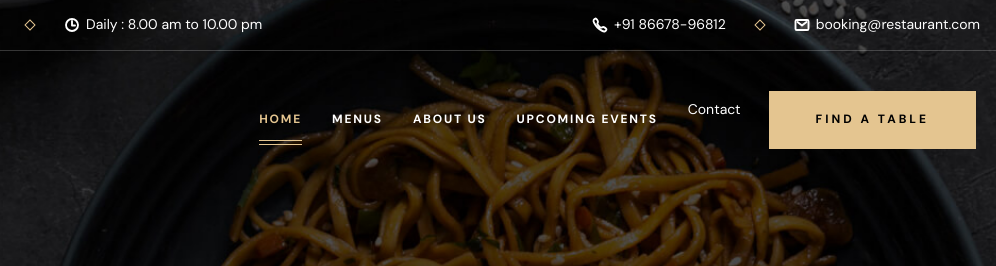
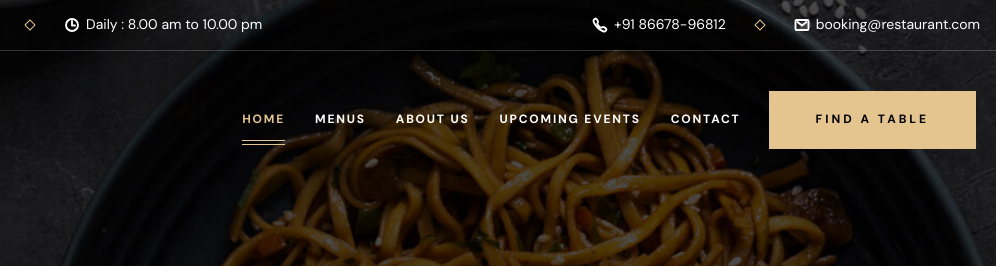
Before and after one commit to Saratsarat/grilli-restaurant, a plain HTML site: page index.html in a window 1280 px wide. Shown: the top 266 px of the page, 284-1280 px from the left. Drawn offline with nearby package versions, Linux system fonts and the light colour scheme; a web font is replaced by a local one.

Commit message:
Update index.html

```diff
--- a/index.html
+++ b/index.html
@@ -162,7 +162,7 @@
           </li>
 
           <li class="navbar-item">
-            <a href="tel:+918667896812" class="topbar-item link">
+            <a href="tel:+918667896812" class="navbar-link hover-underline">
               <div class="separator"></div>
 
               <span class="span">Contact</span>
```
